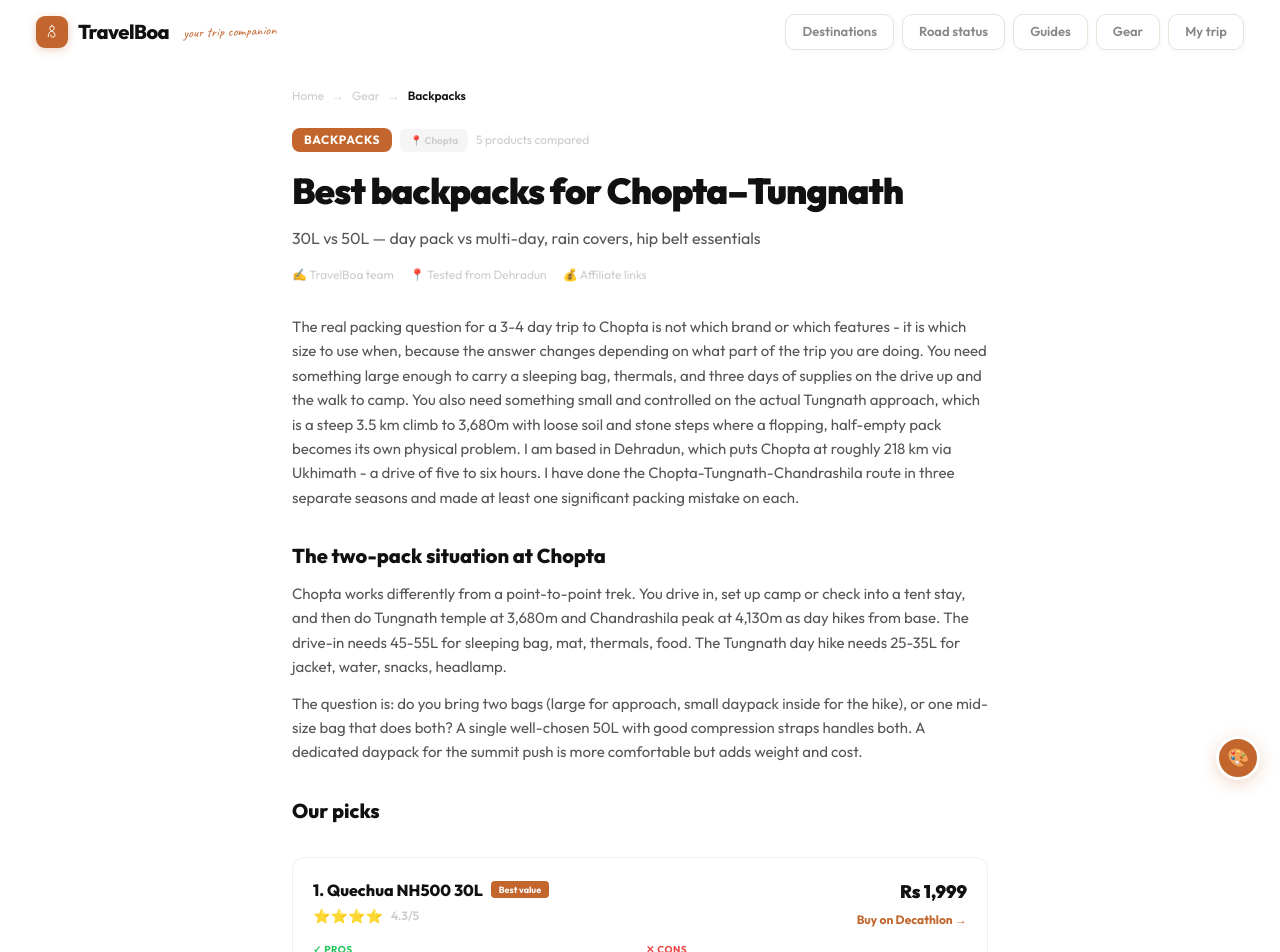
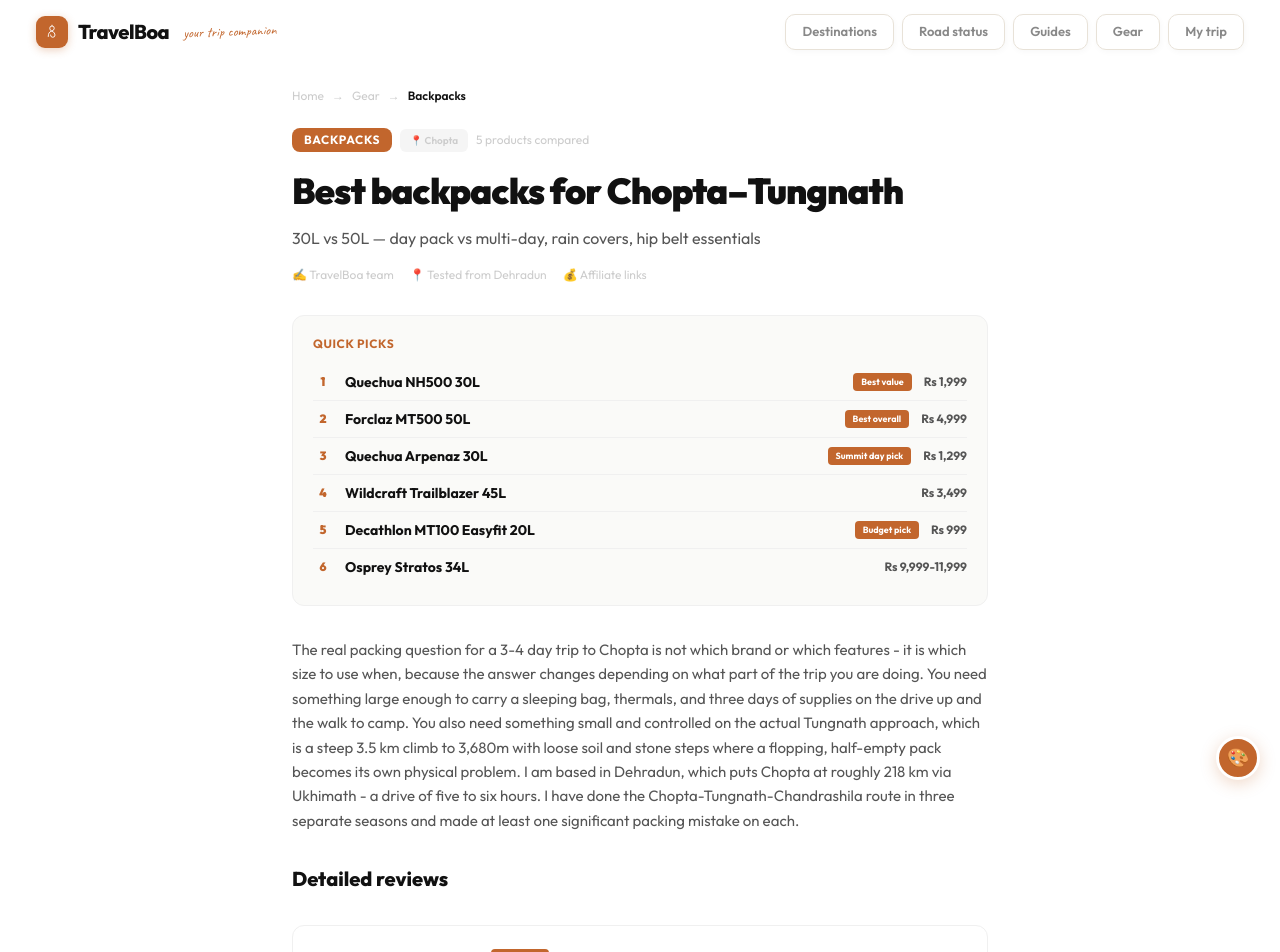
Before and after one commit to ashutoshkhulbe15-hash/travelboa, a Next.js app: page /gear/backpacks-chopta in a window 1280 px wide. Shown: the top 952 px of the page. Built offline with nearby package versions, Linux system fonts and the light colour scheme.

Commit message:
gear articles - quick picks at top, buying guide below

```diff
--- a/src/app/gear/[slug]/GearArticle.tsx
+++ b/src/app/gear/[slug]/GearArticle.tsx
@@ -69,6 +69,21 @@
               </div>
             )}
 
+            {/* Quick pick list */}
+            {content.products.length > 0 && (
+              <div className="p-4 sm:p-5 rounded-xl" style={{ background: dark ? "#1c1a17" : "#fafaf8", border: `1.5px solid ${border}` }}>
+                <p className="text-xs font-bold uppercase tracking-wider mb-3" style={{ color: accent }}>Quick picks</p>
+                {content.products.map((product, i) => (
+                  <div key={i} className="flex items-center gap-3 py-2" style={{ borderBottom: i < content.products.length - 1 ? `1px solid ${border}` : "none" }}>
+                    <span className="text-xs font-black w-5 text-center" style={{ color: accent }}>{i + 1}</span>
+                    <span className="text-sm font-bold flex-1" style={{ color: textPrimary }}>{product.name}</span>
+                    {product.badge && <span className="text-[9px] font-bold px-2 py-0.5 rounded text-white shrink-0" style={{ background: accent }}>{product.badge}</span>}
+                    <span className="text-xs font-bold shrink-0" style={{ color: textSecondary }}>{product.price}</span>
+                  </div>
+                ))}
+              </div>
+            )}
+
             {/* Intro */}
             <p className="text-sm sm:text-[15px] leading-relaxed" style={{ color: textSecondary }}>{content.intro}</p>
 
@@ -80,23 +95,7 @@
               </div>
             )}
 
-            {/* Buying guide sections */}
-            {content.buyingGuide.map((section, i) => (
-              <div key={i}>
-                <h2 className="text-lg sm:text-xl font-extrabold mb-3" style={{ color: textPrimary }}>{section.heading}</h2>
-                {section.paragraphs.map((p, j) => (
-                  <p key={j} className="text-sm sm:text-[15px] leading-relaxed mb-3" style={{ color: textSecondary }}>{p}</p>
-                ))}
-                {section.tip && (
-                  <div className="flex items-start gap-3 p-4 rounded-xl mt-3" style={{ background: `${accent}08`, border: `1px solid ${accent}20` }}>
-                    <span className="text-base mt-0.5">💡</span>
-                    <p className="text-sm leading-relaxed" style={{ color: textPrimary }}>{section.tip}</p>
-                  </div>
-                )}
-              </div>
-            ))}
-
-            {/* Product reviews */}
+            {/* Product reviews - FULL DETAILS */}
             {/* Image after buying guide */}
             {content.sectionImages?.afterBuyingGuide && (
               <div className="rounded-xl overflow-hidden">
@@ -104,7 +103,7 @@
                 {content.sectionImages.afterBuyingGuide.caption && <p className="text-xs text-center py-2 italic" style={{ color: textMuted, background: dark ? "#1c1a17" : "#fafafa" }}>{content.sectionImages.afterBuyingGuide.caption}</p>}
               </div>
             )}
-            <h2 className="text-lg sm:text-xl font-extrabold" style={{ color: textPrimary }}>Our picks</h2>
+            <h2 className="text-lg sm:text-xl font-extrabold" style={{ color: textPrimary }}>Detailed reviews</h2>
             <div className="space-y-4">
               {content.products.map((product, i) => (
                 <div key={i} className="p-5 rounded-xl" style={{ background: cardBg, border: `1.5px solid ${border}` }}>
@@ -153,6 +152,27 @@
               </div>
             )}
 
+            {/* Buying guide - detailed context */}
+            {content.buyingGuide.length > 0 && (
+              <>
+                <h2 className="text-lg sm:text-xl font-extrabold" style={{ color: textPrimary }}>Buying guide</h2>
+                {content.buyingGuide.map((section, i) => (
+                  <div key={i}>
+                    <h3 className="text-base font-bold mb-2" style={{ color: textPrimary }}>{section.heading}</h3>
+                    {section.paragraphs.map((p, j) => (
+                      <p key={j} className="text-sm sm:text-[15px] leading-relaxed mb-3" style={{ color: textSecondary }}>{p}</p>
+                    ))}
+                    {section.tip && (
+                      <div className="flex items-start gap-3 p-4 rounded-xl mt-3" style={{ background: `${accent}08`, border: `1px solid ${accent}20` }}>
+                        <span className="text-base mt-0.5">💡</span>
+                        <p className="text-sm leading-relaxed" style={{ color: textPrimary }}>{section.tip}</p>
+                      </div>
+                    )}
+                  </div>
+                ))}
+              </>
+            )}
+
             {/* Conclusion */}
             <div className="p-5 rounded-xl" style={{ background: `${accent}08`, border: `1px solid ${accent}20` }}>
               <h2 className="text-base font-extrabold mb-2" style={{ color: textPrimary }}>Bottom line</h2>
```
